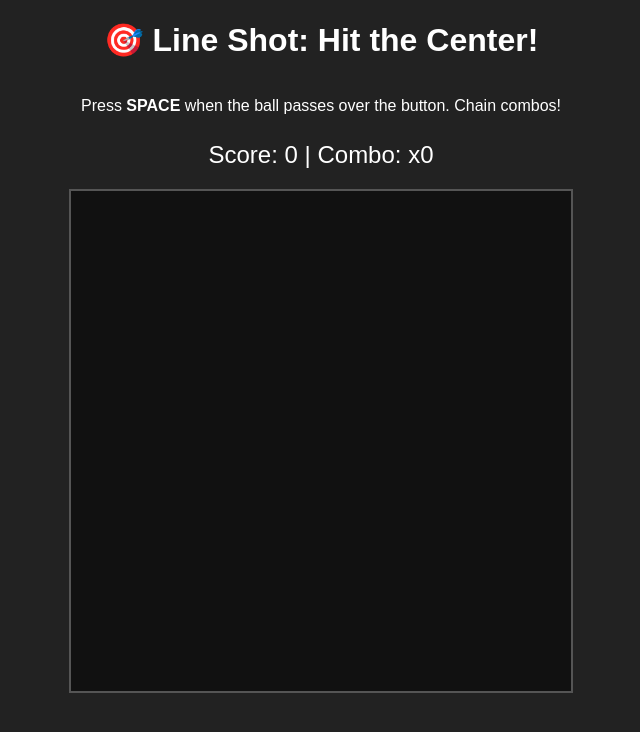
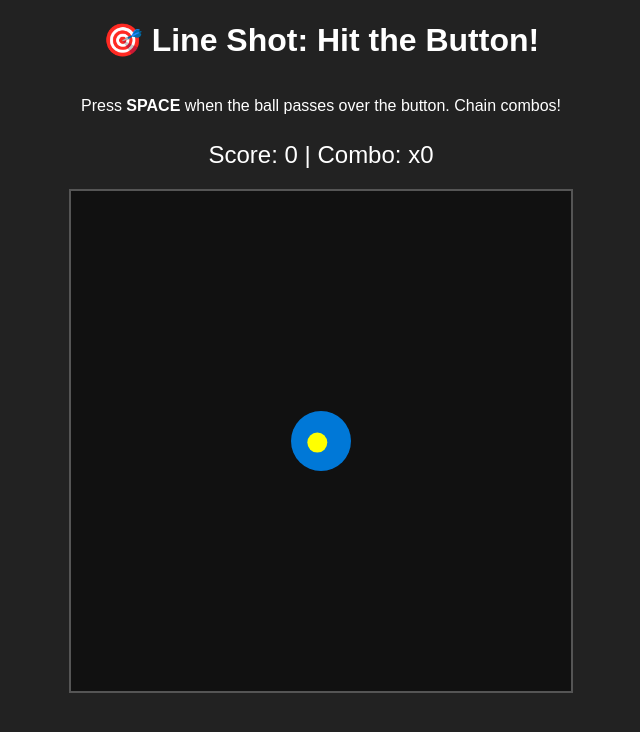
Before and after one commit to thatkrazyman999/febb, a plain HTML site: page index.html in a window 1280 px wide. Shown: the whole page, without its empty margins (319-959 px from the left). Drawn offline with Linux system fonts and the light colour scheme.

Commit message:
Update index.html

```diff
--- a/index.html
+++ b/index.html
@@ -26,7 +26,7 @@
 </style>
 </head>
 <body>
-<h1>🎯 Line Shot: Hit the Center!</h1>
+<h1>🎯 Line Shot: Hit the Button!</h1>
 <p>Press <b>SPACE</b> when the ball passes over the button. Chain combos!</p>
 <div id="score">Score: 0 | Combo: x0</div>
 <canvas id="gameCanvas" width="500" height="500"></canvas>
@@ -40,10 +40,10 @@ const centerX = canvas.width / 2;
 const centerY = canvas.height / 2;
 const buttonRadius = 30;
 
-let t = 0;                  // ball position along the line (0 to 1)
+let t = 0;                  // ball position along the line (-1 to 1)
 let dir = 1;                // direction of motion
-let speed = 0.01;           // speed along the line
-let angle = Math.random() * 2 * Math.PI;  // current line angle
+let speed = 0.02;           // speed of oscillation
+let angle = Math.random() * 2 * Math.PI;  // line angle
 
 let score = 0;
 let combo = 0;
@@ -78,4 +78,46 @@ function randomizeAngle() {
   dir = 1;
 }
 
-function getBallPosition()
+function getBallPosition() {
+  const length = 200; // how far from center ball can go
+  const x = centerX + Math.cos(angle) * length * t;
+  const y = centerY + Math.sin(angle) * length * t;
+  return {x, y};
+}
+
+function drawButton() {
+  ctx.fillStyle = '#0078d7';
+  ctx.beginPath();
+  ctx.arc(centerX, centerY, buttonRadius, 0, 2 * Math.PI);
+  ctx.fill();
+}
+
+function drawBall() {
+  const pos = getBallPosition();
+  ctx.fillStyle = 'yellow';
+  ctx.beginPath();
+  ctx.arc(pos.x, pos.y, 10, 0, 2 * Math.PI);
+  ctx.fill();
+}
+
+function gameLoop() {
+  ctx.clearRect(0, 0, canvas.width, canvas.height);
+
+  // Update t
+  t += speed * dir;
+  if (t >= 1 || t <= -1) {
+    dir *= -1; // reverse direction
+  }
+
+  drawButton();
+  drawBall();
+
+  requestAnimationFrame(gameLoop);
+}
+
+// Start
+updateScore();
+gameLoop();
+</script>
+</body>
+</html>
```
